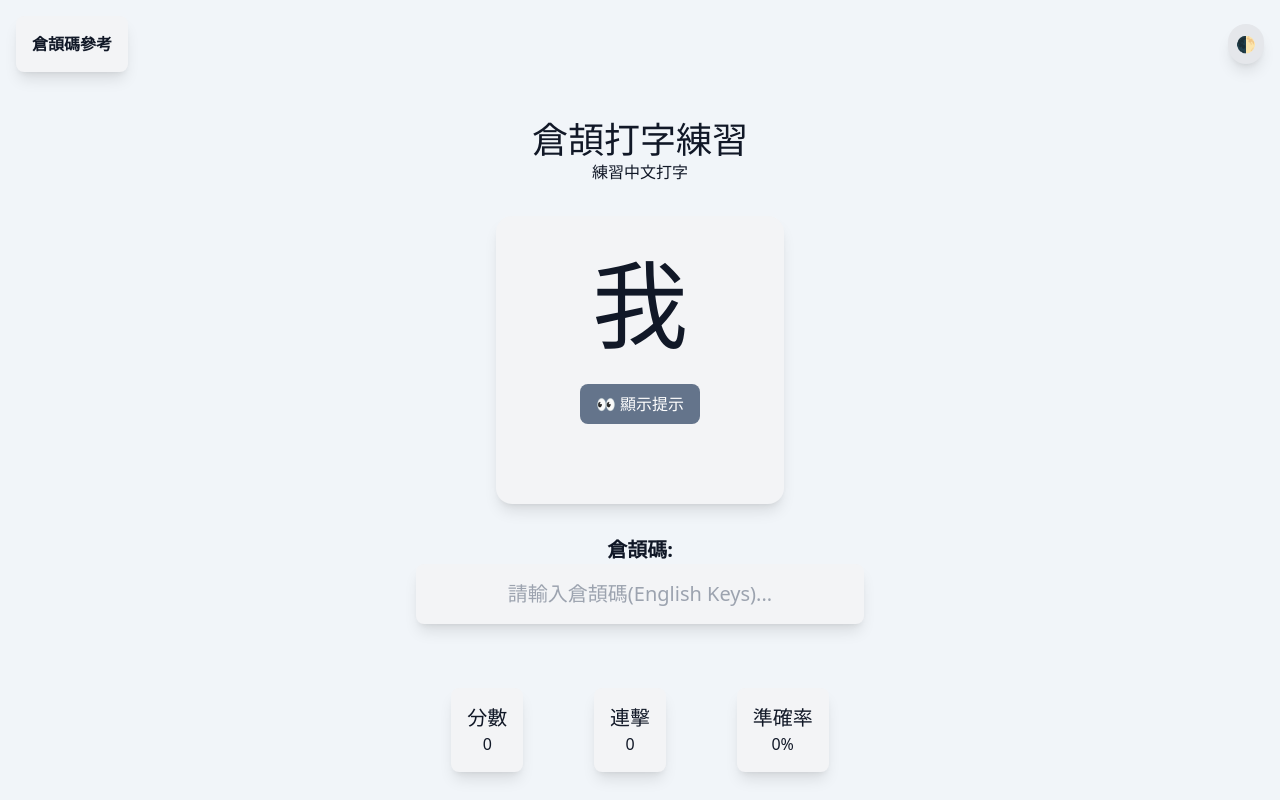
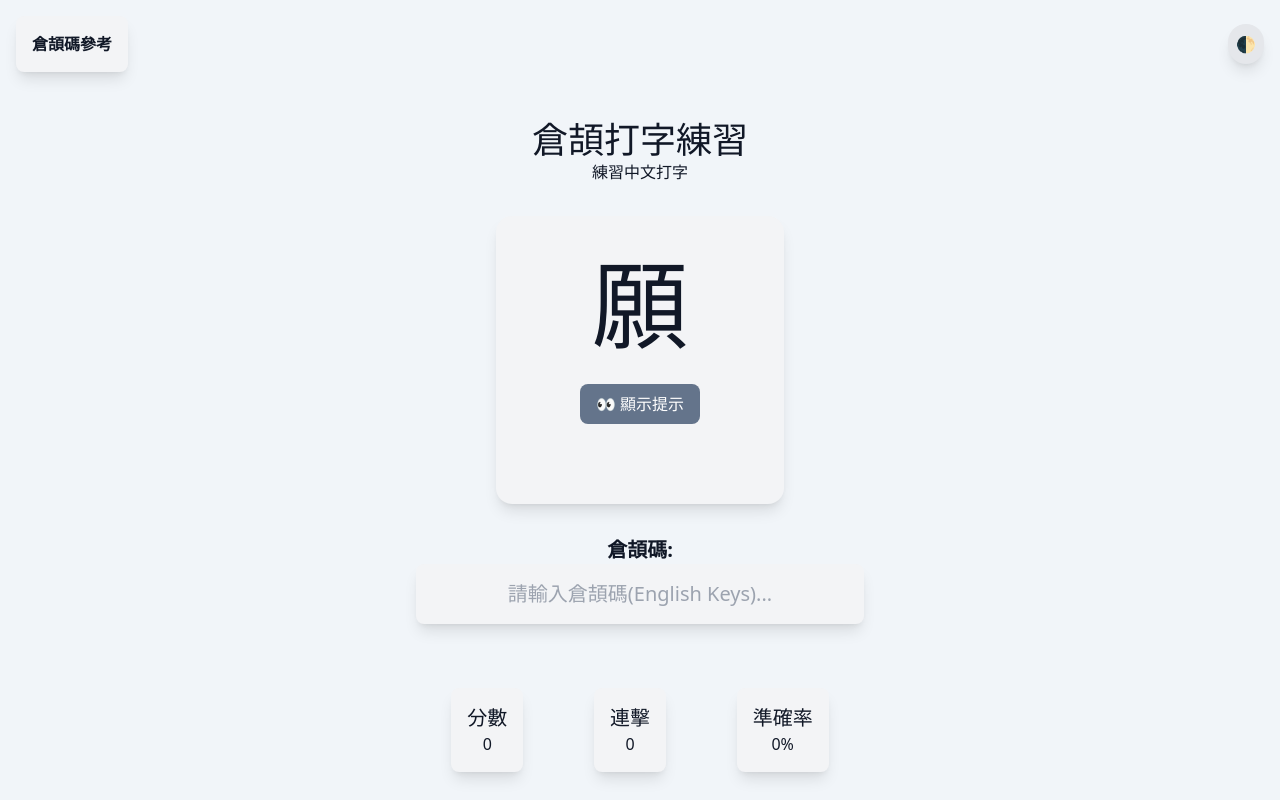
Before and after one commit to eugenieeeech/cangjie-practice, a React (Vite) app: page / in a window 1280 px wide. Built offline with nearby package versions, Linux system fonts and the light colour scheme.

Commit message:
shuffle dictionary

```diff
--- a/src/components/GameContainer.tsx
+++ b/src/components/GameContainer.tsx
@@ -1,8 +1,18 @@
-import React, { useState } from 'react';
+import React, { useState, useEffect } from 'react';
 import CharacterDisplay from './CharacterDisplay';
 import InputArea from './InputArea';
 import Stats from './Stats';
 import { dictionary } from '../constant/dictionary';
+
+// Function to shuffle an array
+const shuffleArray = (array: any[]) => {
+  const shuffledArray = array.slice();
+  for (let i = shuffledArray.length - 1; i > 0; i--) {
+    const j = Math.floor(Math.random() * (i + 1));
+    [shuffledArray[i], shuffledArray[j]] = [shuffledArray[j], shuffledArray[i]];
+  }
+  return shuffledArray;
+};
 
 const GameContainer: React.FC = () => {
   const [currentCharIndex, setCurrentCharIndex] = useState(0);
@@ -10,13 +20,18 @@ const GameContainer: React.FC = () => {
   const [combo, setCombo] = useState(0);
   const [totalAttempts, setTotalAttempts] = useState(0);
   const [correctAttempts, setCorrectAttempts] = useState(0);
+  const [shuffledDictionary, setShuffledDictionary] = useState(shuffleArray(dictionary));
+
+  useEffect(() => {
+    setShuffledDictionary(shuffleArray(dictionary));
+  }, []);
 
   const updateCharacter = () => {
-    setCurrentCharIndex((currentCharIndex + 1) % dictionary.length);
+    setCurrentCharIndex((prevIndex) => (prevIndex + 1) % shuffledDictionary.length);
   };
 
   const handleInput = (input: string) => {
-    const current = dictionary[currentCharIndex];
+    const current = shuffledDictionary[currentCharIndex];
 
     if (input === current.code) {
       setScore(score + 10 * (combo + 1));
@@ -31,7 +46,7 @@ const GameContainer: React.FC = () => {
 
   return (
     <div className="flex flex-col items-center gap-8">
-      <CharacterDisplay character={dictionary[currentCharIndex]} />
+      <CharacterDisplay character={shuffledDictionary[currentCharIndex]} />
       <InputArea onInput={handleInput} />
       <Stats score={score} combo={combo} accuracy={totalAttempts === 0 ? 0 : Math.round((correctAttempts / totalAttempts) * 100)} />
     </div>
```
